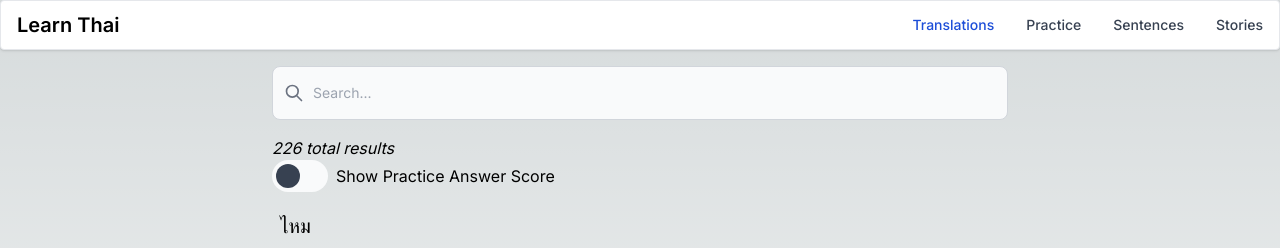
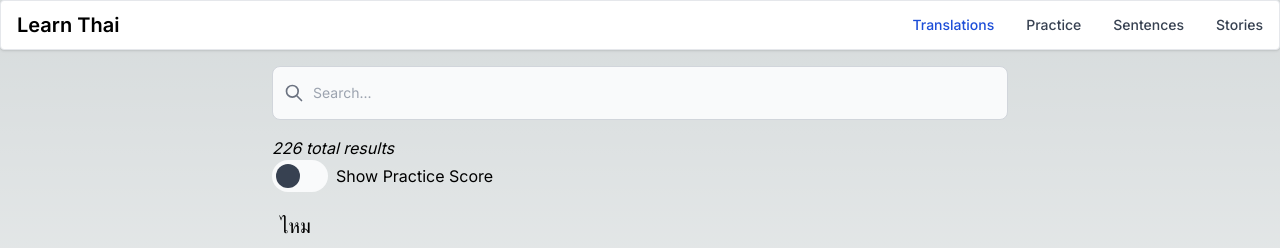
Before and after one commit to cameronrw-nz/thai-translations, a Next.js app: page /thai-translations/translations in a window 1280 px wide. Shown: the top 248 px of the page. Built offline with nearby package versions, Linux system fonts and the light colour scheme.

Commit message:
Changing switch label for Showing Practice Score

```diff
--- a/app/translations/translations-list.tsx
+++ b/app/translations/translations-list.tsx
@@ -49,7 +49,7 @@ export function TranslationsList(props: ISearchListProps) {
                     {resultCountString}
                 </i>
                 <Switch isChecked={isShowingScore} onChange={setIsShowingScore}>
-                    Show Practice Answer Score
+                    Show Practice Score
                 </Switch>
             </span>
             <Container className="space-y-4 max-h-full overflow-y-auto">
```
